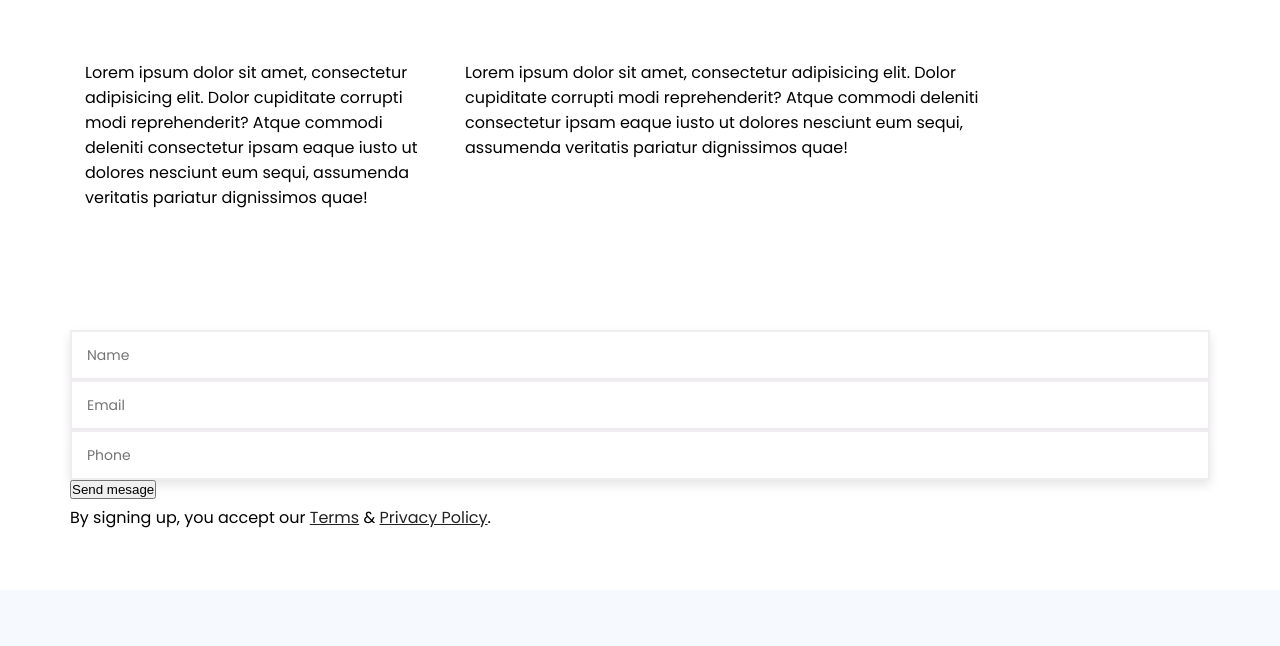
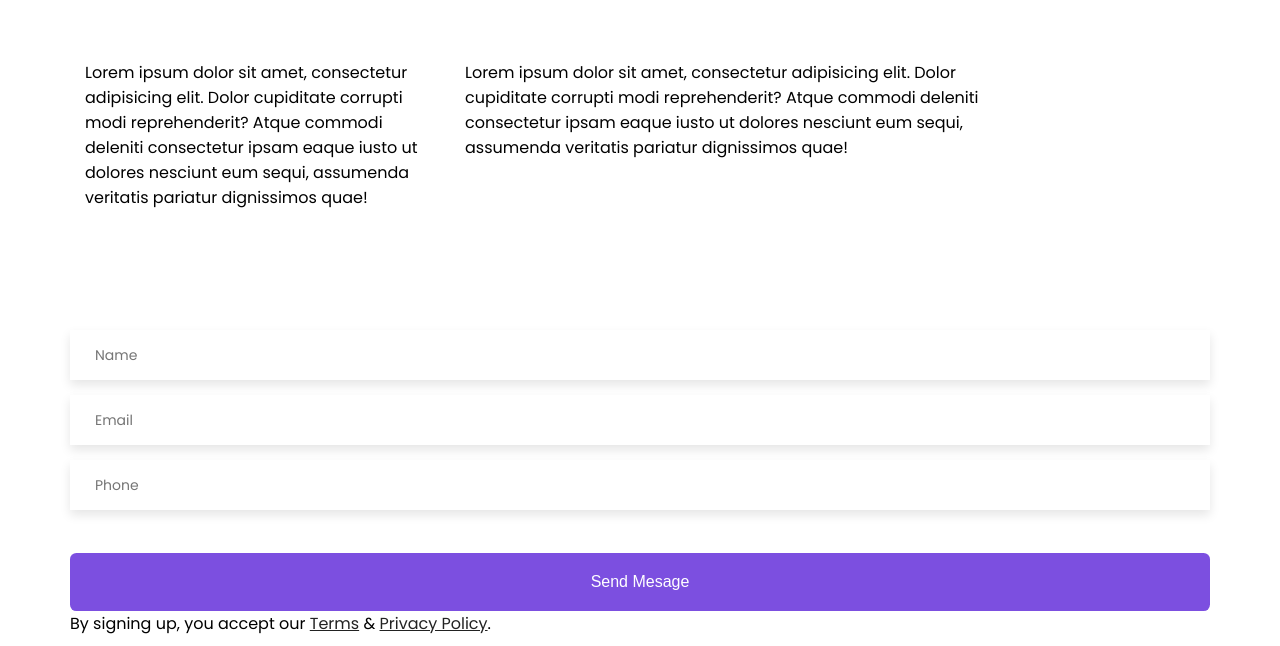
Before and after one commit to front-end-by-rimantas/41-grupe-portfolio-react, a website: page index.html in a window 1280 px wide. Shown: the top 646 px of the page. Drawn offline with Linux system fonts and the light colour scheme.

Commit message:
Form style update plus form button stilling

```diff
--- a/css/components/button.css
+++ b/css/components/button.css
@@ -12,3 +12,26 @@
     margin-top: 1.5em;
     border-radius: 0.4em;
 }
+
+.btn-form {
+    margin-top: 28px;
+    display: inline-block;
+    width: 100%;
+    padding: 1.3em;
+    font-size: 16px;
+    line-height: 1em;
+    font-weight: 500;
+    text-transform: capitalize;
+    background-color: var(--main-color);
+    color: var(--primary-background);
+    border: none;
+    border-radius: 0.4em;
+    box-shadow: none;
+    outline: none;
+    cursor: pointer;
+    transition: 0.5s;
+}
+
+.btn-form:hover {
+    box-shadow: 0 20px 35px -25px var(--main-color);
+}
--- a/css/components/form.css
+++ b/css/components/form.css
@@ -5,12 +5,7 @@
 form {
     display: grid;
     grid-template-columns: 1fr;
-    grid-template-areas:
-        'email'
-        'name'
-        'msg'
-        'btn';
-    gap: 0px;
+    gap: 15px;
 }
 
 form > .cell-1 {
@@ -25,15 +20,14 @@ form > div > input,
 form > div > textarea {
     width: 100%;
     height: 50px;
-    padding: 0 15px;
+    padding: 25px;
     font-size: 14px;
     font-weight: 400;
-    line-height: 1.5;
+    line-height: 1.5em;
     color: var(--font-color-tertiary);
     background-color: var(--primary-background);
     border: none;
     border-radius: 0;
-    border: 2px solid #f0edf1;
     box-shadow: 0 5px 10px rgb(0 0 0 / 10%);
     transition: 0.5s;
     outline: none;
@@ -41,7 +35,6 @@ form > div > textarea {
 
 /*teksta originalioj versijoj galima rasyti iki belekiek, ar padaryti max-height?*/
 form > div > textarea {
-    min-height: 160px;
-    padding: 15px;
+    min-height: 7.5em;
     resize: vertical;
 }
--- a/index.html
+++ b/index.html
@@ -60,7 +60,7 @@
                         <input id="phone" type="tel" placeholder="Phone" pattern="[0-9]{3}-[0-9]{2}-[0-9]{3}">
                     </div>
                     <div class="cell-1">
-                        <button>Send mesage</button>
+                        <button class="btn-form">Send mesage</button>
                     </div>
                 </form>
                 <!-- form component end-->
```
